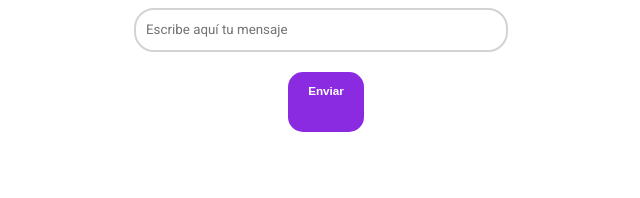
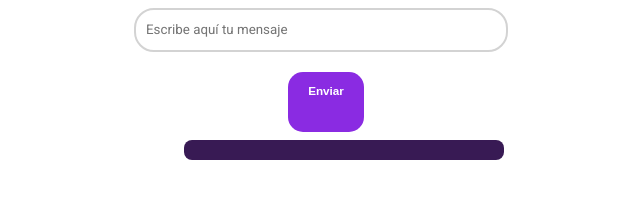
Before and after one commit to icc98/19-2-web-parcial1, a plain HTML site: page index.html in a window 1280 px wide. Both pictures are taken after a click on the button "Enviar". Shown: the whole page, without its empty margins (314-954 px from the left). Drawn offline with Linux system fonts and the light colour scheme.

Commit message:
los mensajes se cargany se limpia el input

```diff
--- a/index.html
+++ b/index.html
@@ -8,7 +8,6 @@
     <link rel="stylesheet" href="main.css">
     <link href="https://fonts.googleapis.com/css?family=Heebo&display=swap" rel="stylesheet">
     <link rel="stylesheet" href="https://cdnjs.cloudflare.com/ajax/libs/font-awesome/4.7.0/css/font-awesome.min.css">
-    <script src="main.js"></script>
 
 </head>
 <body>
@@ -22,18 +21,22 @@
                 <input id="textChat" type="text" placeholder="Escribe aquí tu mensaje "/>
 
 
-            </div></center>
+            </div>
 
             <center><button id="btnAdd"class="send__btn">
                 <h3>Enviar</h3>
             </button></center>
 
-            <div id="chat">
+            <center>
+                <div id="chat">
+                    <div id="message">
 
-
-            </div>
+                    </div>
+                </div>
+            </center>
 
         </article>
+    </center>
     </section>
 </body>
 <script src="main.js"></script>
--- a/main.css
+++ b/main.css
@@ -34,3 +34,15 @@
     margin-top: 20px;
 
 }
+
+#chat{
+    width: 300px;
+}
+.messages{
+    margin: 8px;
+    padding: 10px;
+    background: #381a54;
+    color: #fff;
+    border-radius: 8px;
+    width: 300px;
+}
--- a/main.js
+++ b/main.js
@@ -1,11 +1,10 @@
 
-
-document.getElementById('btnAdd').addEventListener('click', function (){
+document.getElementById('btnAdd').addEventListener('click', function(){
     var div = document.createElement('div');
     var str = document.createTextNode(document.getElementById('textChat').value);
+    div.className = 'messages';
     div.appendChild(str);
-    var chat = document.getElementById('textChat');
-    //document.body.insertBefore(div,chat);
-
-
+    var chat = document.getElementById('message');
+    document.getElementById('chat').insertBefore(div,chat);
+    document.getElementById('textChat').value = "";
 });
```
